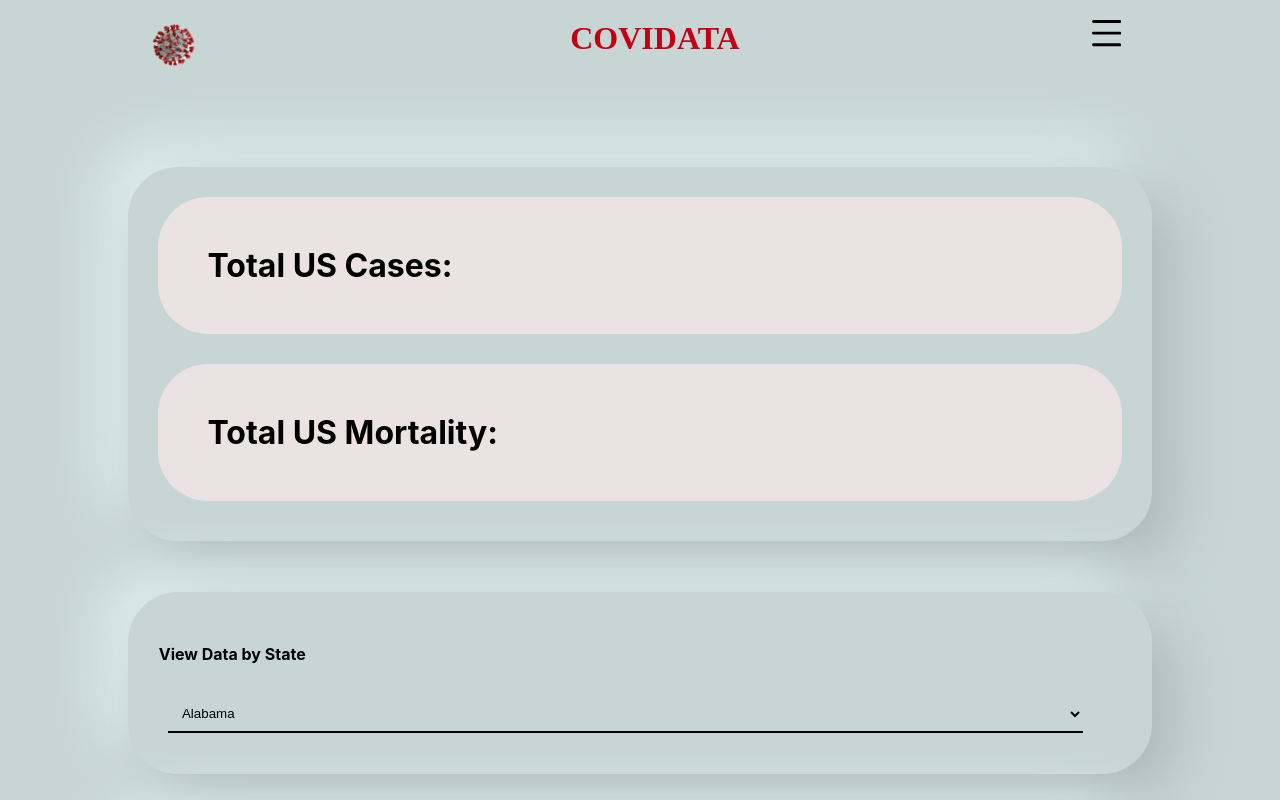
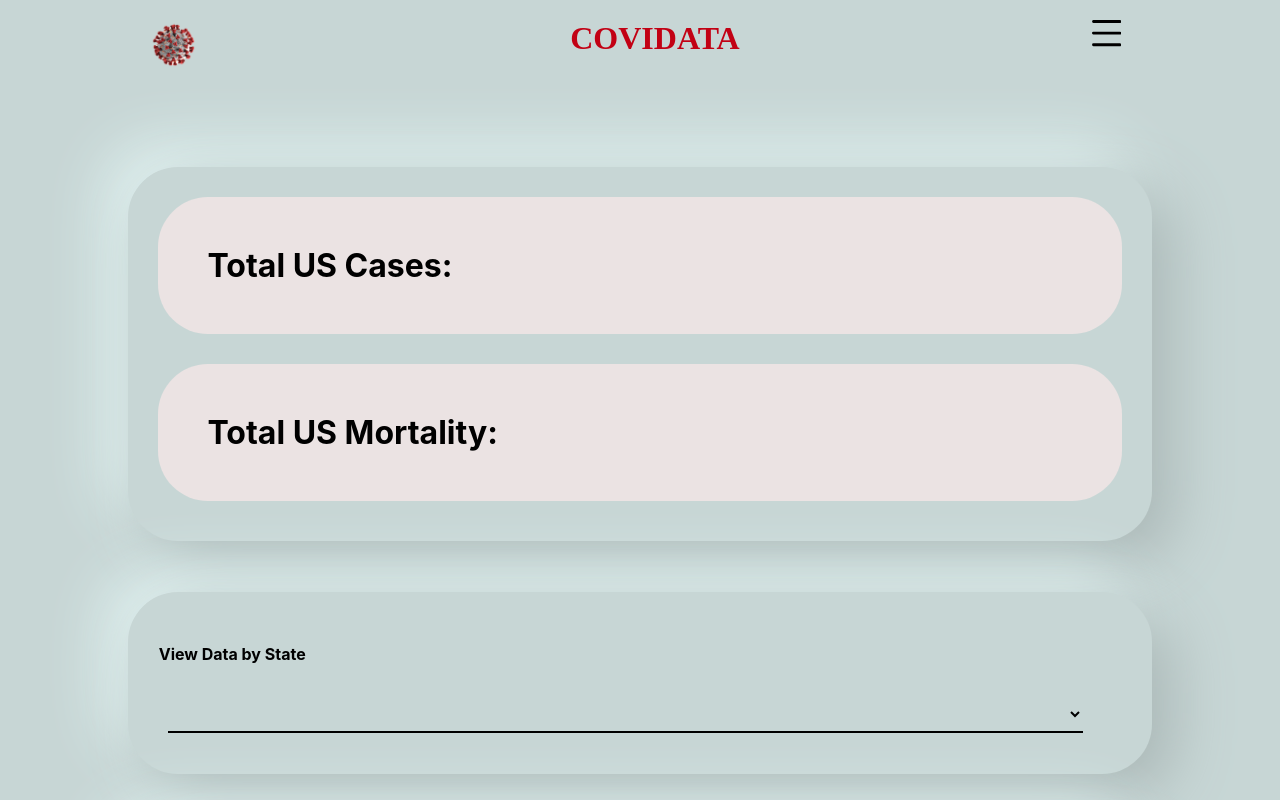
Before and after one commit to SoftwareShean/COVIDATA, a React (Create React App) app in the folder client/: page / in a window 1280 px wide. Shown: the top 800 px of the page. Built offline with nearby package versions, Linux system fonts and the light colour scheme; no server answers; a web font is replaced by a local one.

Commit message:
CORSanywhere addition for deploy until better solution

```diff
--- a/client/src/components/News/News.js
+++ b/client/src/components/News/News.js
@@ -1,7 +1,7 @@
 import axios from 'axios'
 
 export const newsDisplay = async () => {
-    const newsUrl = `https://newsapi.org/v2/everything?q=covid&apiKey=f5abcb1acb1942188a4163e71207fab5`
+    const newsUrl = `https://cors-anywhere.herokuapp.com/https://newsapi.org/v2/everything?q=covid&apiKey=f5abcb1acb1942188a4163e71207fab5`;
     try {
         const response = await axios.get(newsUrl)
         let nationalNews = response.data.articles
--- a/client/src/components/StateData/StateData.js
+++ b/client/src/components/StateData/StateData.js
@@ -0,0 +1,19 @@
+import axios from 'axios'
+
+export const stateData = async () => {
+  const stateUrl = `https://api.covidtracking.com/v1/states/current.json`;
+  try {
+    const response = await axios.get(stateUrl)
+      let stateList = response.data
+      console.log(stateList)
+    // stateList.forEach( (obj, index) => {
+    //   const option = document.createElement('option')
+    //   option.value = index
+    //   option.className = obj.state
+    //   option.text = `${img[index].state}`
+    //   select.append(option)
+    // })
+  } catch (error) {
+    alert(`Err. ${error}`)
+  }
+}
--- a/client/src/components/StateData/StateData.jsx
+++ b/client/src/components/StateData/StateData.jsx
@@ -1,20 +1,21 @@
-import React, { Component } from 'react'
-import './StateData.css'
-
+import React, { Component } from "react";
+import "./StateData.css";
+import { stateData } from "./StateData.js";
 
 export default class StateData extends Component {
+  async componentDidMount() {
+    let selections = await stateData();
+    this.setState({ selections: selections});
+    console.log(this.state.selections);
+  }
+  state = {
+      selections: '',
+  };
   render() {
     return (
       <div className='component stateData'>
         <h4>View Data by State</h4>
-            <select name='State Data' id=''>
-              <option>Alabama</option>
-              <option>Alaska</option>
-              <option>Arizona</option>
-              <option>Arkansas</option>
-              <option>California</option>
-              <option>Colorado</option>
-            </select>
+        <select></select>
       </div>
     );
   }
```
Lines whose indentation alone changed are shown as unchanged.
